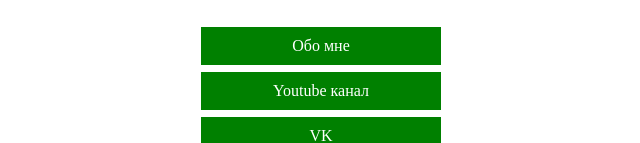
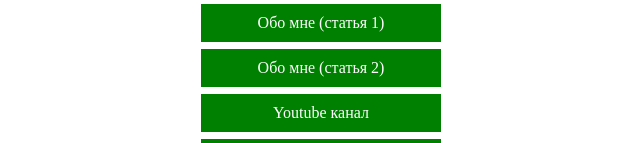
Before and after one commit to EvMakou/eugene_chumakov, a plain HTML site: page index.html in a window 1280 px wide. Shown: the part 374-517 px from the top of the page, without its empty margins (319-959 px from the left). Drawn offline with Linux system fonts and the light colour scheme.

Commit message:
New link

```diff
--- a/index.html
+++ b/index.html
@@ -16,7 +16,8 @@
       <img src="https://sun9-64.userapi.com/c857624/v857624331/1f7ce6/2U-ljFvJ8dI.jpg" alt="">
       <span>@eugene_chumakov</span>
     </a>
-    <a href="https://news.tut.by/go/657454.html" class="btn">Обо мне</a>
+    <a href="https://news.tut.by/go/657454.html" class="btn">Обо мне (статья 1)</a>
+    <a href="https://minsknews.by/ya-byl-blizok-k-rekordu-ginnessa-istoriya-vorkautera-kotoryj-ne-sdalsya-posle-komy/" class="btn">Обо мне (статья 2)</a>
     <a href="https://l.instagram.com/?u=https%3A%2F%2Fwww.youtube.com%2Fchannel%2FUC7Rai99uqIqjchcenXJ7hdA&e=ATPl7sRXD4P0LXtlxmfYqZIugbo919J09iZhqji_oyq4N4Egth8-pAh5U0SnbBmvr6Yv7bej_IOPbqMcr9mZGQ&s=1" class="btn">Youtube канал</a>
     <a href="https://vk.com/id95625825" class="btn">VK</a>
     <a href="https://t.me/suchyonish" class="btn">Telegram</a>
```
